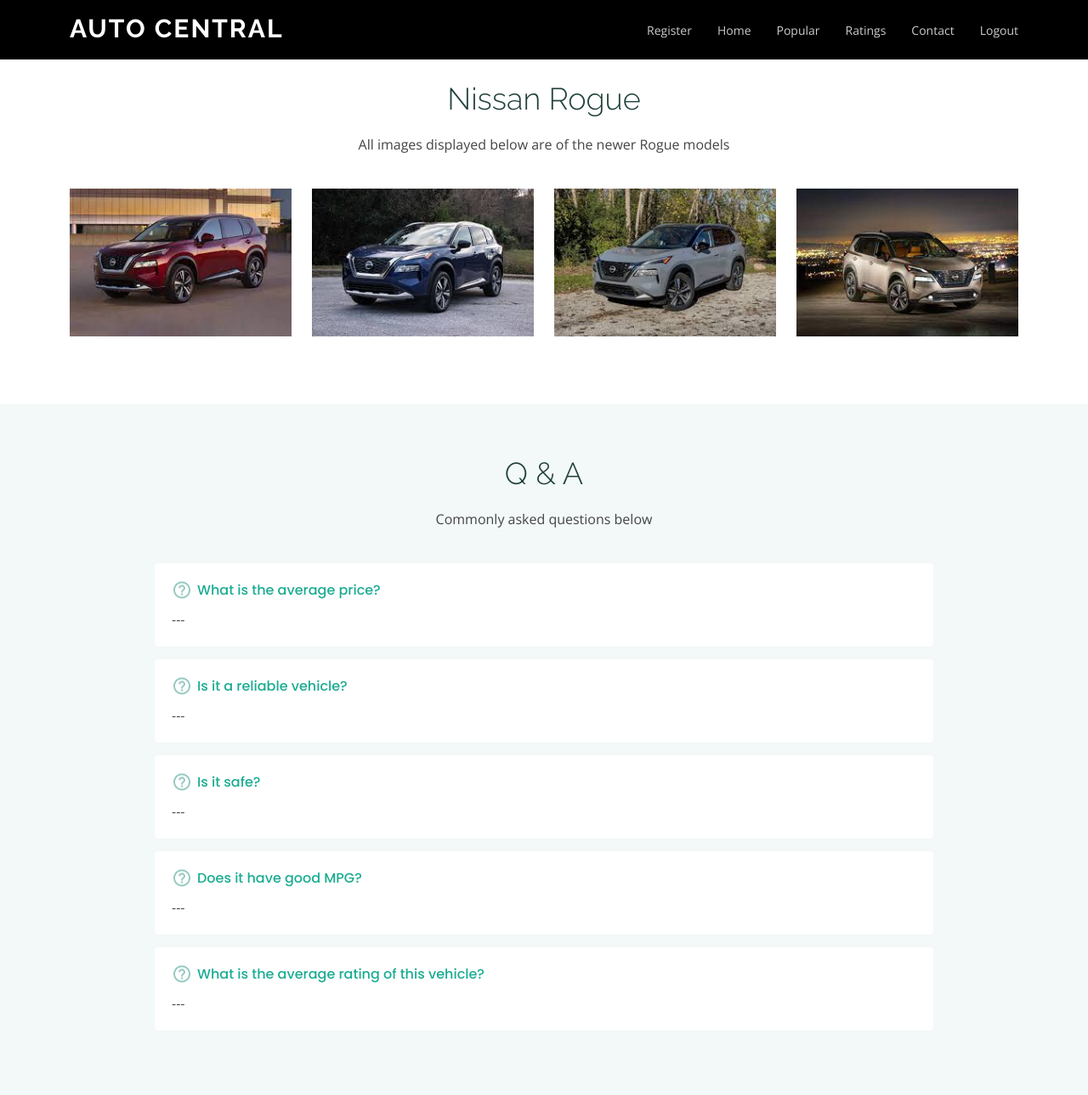
After one commit to ACS-AP/AutoCentral, a Flask app: page /rogue in a window 1280 px wide. The commit adds this page. Shown: the whole page at 85% size. Run offline with Flask 2, Linux system fonts and the light colour scheme; some libraries are stand-ins or nearby versions.

Commit message:
Updated Templates

```diff
--- a/app.py
+++ b/app.py
@@ -68,6 +68,14 @@
 @app.route('/civic')
 def civc():
     return render_template('civic.html')
+
+@app.route('/rogue')
+def rogue():
+    return render_template('rogue.html')
+
+@app.route('/highlander')
+def highlander():
+    return render_template('highlander.html')
 
 #------------------------------------------------
 
--- /dev/null
+++ b/templates/rogue.html
@@ -0,0 +1,132 @@
+{% extends 'destination_base.html' %}
+
+{% block content %}
+
+  <section id="team" class="team">
+    <div class="container">
+
+      <div class="section-title" style="margin-top: 35px;">
+        <h2>Nissan Rogue</h2>
+        <p>All images displayed below are of the newer Rogue models</p>
+      </div>
+
+      <div class="row">
+
+        <div class="col-xl-3 col-lg-4 col-md-6" data-aos="fade-up">
+          <div class="member">
+            <img src="/static/img/nissan3.jpeg" class="img-fluid" alt="">
+            <div class="member-info">
+              <div class="member-info-content">
+                <h4>2020 Deep Red</h4>
+
+              </div>
+
+            </div>
+          </div>
+        </div>
+
+        <div class="col-xl-3 col-lg-4 col-md-6" data-aos="fade-up" data-aos-delay="100">
+          <div class="member">
+            <img src="/static/img/nissan8.jpeg" class="img-fluid" alt="">
+            <div class="member-info">
+              <div class="member-info-content">
+                <h4>2021 Dark Blue </h4>
+
+              </div>
+
+            </div>
+          </div>
+        </div>
+
+        <div class="col-xl-3 col-lg-4 col-md-6" data-aos="fade-up" data-aos-delay="200">
+          <div class="member">
+            <img src="/static/img/nissan5.jpeg" class="img-fluid" alt="">
+            <div class="member-info">
+              <div class="member-info-content">
+                <h4>2019 Grey</h4>
+
+              </div>
+
+            </div>
+          </div>
+        </div>
+
+        <div class="col-xl-3 col-lg-4 col-md-6" data-aos="fade-up" data-aos-delay="300">
+          <div class="member">
+            <img src="/static/img/nissan6.jpeg" class="img-fluid" alt="">
+            <div class="member-info">
+              <div class="member-info-content">
+                <h4>2022 Coated Premium</h4>
+
+              </div>
+
+            </div>
+          </div>
+        </div>
+
+      </div>
+
+    </div>
+  </section>
+
+  <section id="faq" class="faq section-bg">
+    <div class="container">
+
+      <div class="section-title" data-aos="fade-up">
+        <h2>Q & A</h2>
+        <p>Commonly asked questions below</p>
+      </div>
+
+      <div class="faq-list">
+        <ul>
+          <li data-aos="fade-up">
+            <i class="bx bx-help-circle icon-help"></i> <a data-bs-toggle="collapse" class="collapse" data-bs-target="#faq-list-1">What is the average price?</a>
+            <div id="faq-list-1" class="collapse show" data-bs-parent=".faq-list">
+              <p>
+                ---
+              </p>
+            </div>
+          </li>
+
+          <li data-aos="fade-up" data-aos-delay="100">
+            <i class="bx bx-help-circle icon-help"></i> <a data-bs-toggle="collapse" data-bs-target="#faq-list-2" class="collapse">Is it a reliable vehicle? </a>
+            <div id="faq-list-2" class="collapse show" data-bs-parent=".faq-list">
+              <p>
+                ---
+              </p>
+            </div>
+          </li>
+
+          <li data-aos="fade-up" data-aos-delay="200">
+            <i class="bx bx-help-circle icon-help"></i> <a data-bs-toggle="collapse" data-bs-target="#faq-list-3" class="collapse">Is it safe? </a>
+            <div id="faq-list-3" class="collapse show" data-bs-parent=".faq-list">
+              <p>
+                ---
+              </p>
+            </div>
+          </li>
+
+          <li data-aos="fade-up" data-aos-delay="300">
+            <i class="bx bx-help-circle icon-help"></i> <a data-bs-toggle="collapse" data-bs-target="#faq-list-4" class="collapse">Does it have good MPG? </a>
+            <div id="faq-list-4" class="collapse show" data-bs-parent=".faq-list">
+              <p>
+                ---
+              </p>
+            </div>
+          </li>
+
+          <li data-aos="fade-up" data-aos-delay="400">
+            <i class="bx bx-help-circle icon-help"></i> <a data-bs-toggle="collapse" data-bs-target="#faq-list-5" class="collapse">What is the average rating of this vehicle?</a>
+            <div id="faq-list-5" class="collapse show" data-bs-parent=".faq-list">
+              <p>
+                ---
+              </p>
+            </div>
+          </li>
+
+        </ul>
+      </div>
+
+    </div>
+  </section>
+{% endblock %}
```
Also changed, not shown: templates/findr.html (+8 -10 lines), templates/highlander.html (added, +132 -0 lines), static/img/hi.jpg (added), static/img/hi2.jpeg (added), static/img/hi3.jpeg (added), static/img/hi4.jpeg (added), static/img/hi5.jpeg (added), static/img/hi7.jpeg (added), static/img/nissan.jpg (added), static/img/nissan3.jpeg (added), static/img/nissan4.jpeg (added), static/img/nissan5.jpeg (added), static/img/nissan6.jpeg (added), static/img/nissan8.jpeg (added).
